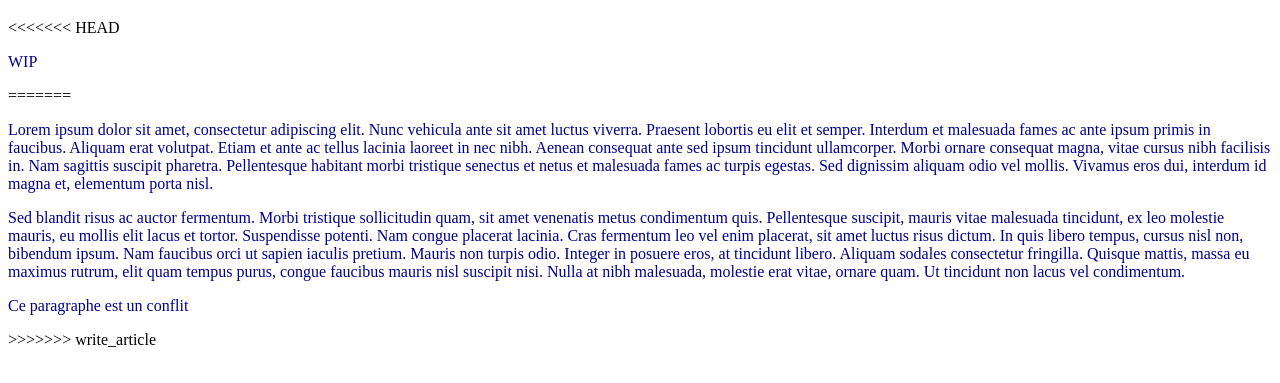
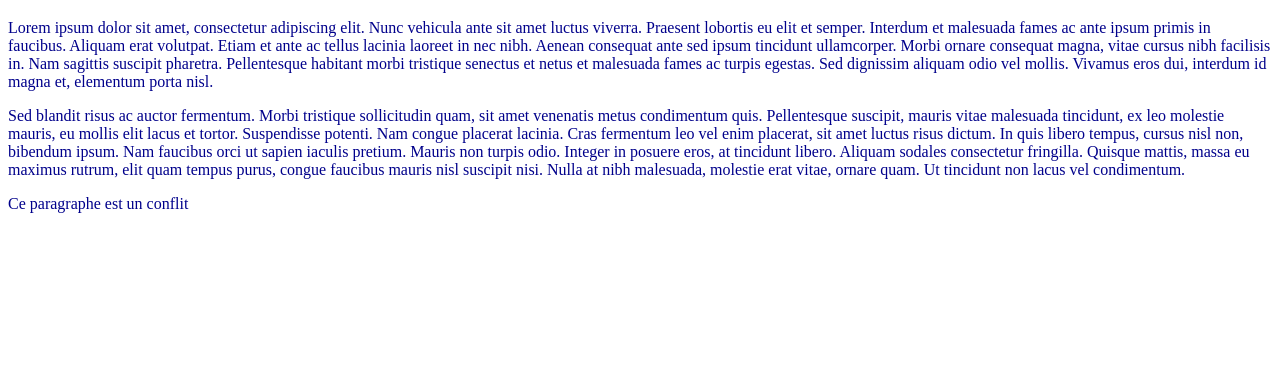
Before and after one commit to mhuriez/first_git, a plain HTML site: page index.html in a window 1280 px wide. Shown: the part 61-444 px from the top of the page. Drawn offline with Linux system fonts and the light colour scheme.

Commit message:
Accept version

```diff
--- a/index.html
+++ b/index.html
@@ -8,14 +8,10 @@
 </head>
 <body>
     <h1>First git project</h1>
-<<<<<<< HEAD
-    <p>WIP</p>
-=======
     <p>Lorem ipsum dolor sit amet, consectetur adipiscing elit. Nunc vehicula ante sit amet luctus viverra. Praesent lobortis eu elit et semper. Interdum et malesuada fames ac ante ipsum primis in faucibus. Aliquam erat volutpat. Etiam et ante ac tellus lacinia laoreet in nec nibh. Aenean consequat ante sed ipsum tincidunt ullamcorper. Morbi ornare consequat magna, vitae cursus nibh facilisis in. Nam sagittis suscipit pharetra. Pellentesque habitant morbi tristique senectus et netus et malesuada fames ac turpis egestas. Sed dignissim aliquam odio vel mollis. Vivamus eros dui, interdum id magna et, elementum porta nisl.</p>
     <p>Sed blandit risus ac auctor fermentum. Morbi tristique sollicitudin quam, sit amet venenatis metus condimentum quis. Pellentesque suscipit, mauris vitae malesuada tincidunt, ex leo molestie mauris, eu mollis elit lacus et tortor. Suspendisse potenti. Nam congue placerat lacinia. Cras fermentum leo vel enim placerat, sit amet luctus risus dictum. In quis libero tempus, cursus nisl non, bibendum ipsum. Nam faucibus orci ut sapien iaculis pretium. Mauris non turpis odio. Integer in posuere eros, at tincidunt libero. Aliquam sodales consectetur fringilla. Quisque mattis, massa eu maximus rutrum, elit quam tempus purus, congue faucibus mauris nisl suscipit nisi. Nulla at nibh malesuada, molestie erat vitae, ornare quam. Ut tincidunt non lacus vel condimentum.</p>
     <p>Ce paragraphe est un conflit</p>
 
 
->>>>>>> write_article
 </body>
 </html>
```
